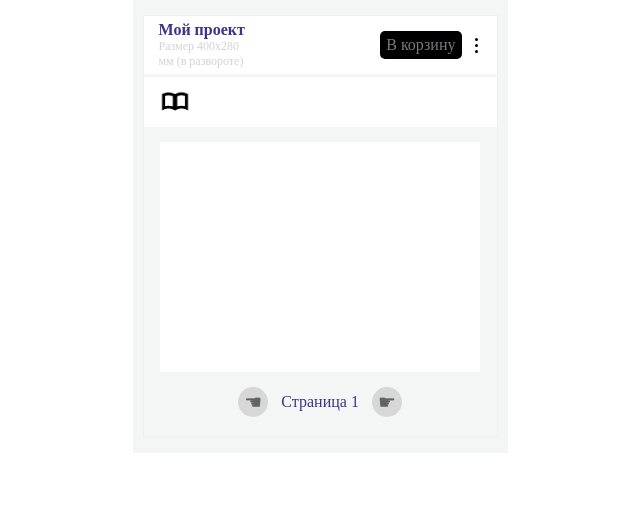
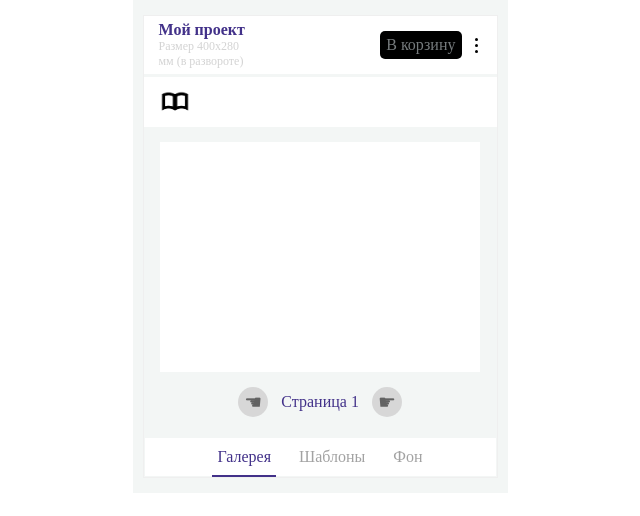
Before and after one commit to Aegis020404/tsc_test, a React (Create React App) app: page / in a window 1280 px wide. Shown: the top 516 px of the page, without its empty margins (320-960 px from the left). Built offline with nearby package versions, Linux system fonts and the light colour scheme.

Commit message:
add ThemesNav

```diff
--- a/src/components/Lists.tsx
+++ b/src/components/Lists.tsx
@@ -1,11 +1,13 @@
 import React from 'react';
 import cl from '../styles/Lists.module.css';
 import Pagination from "./ui/Pagination";
+import Themes from "./Themes/Themes";
 
 const Lists = () => {
     return (
         <div className={cl.Lists}>
             <Pagination/>
+            <Themes/>
         </div>
     );
 };
--- /dev/null
+++ b/src/components/Themes/Themes.tsx
@@ -0,0 +1,15 @@
+import React from 'react';
+import cl from '../../styles/Themes/Themes.module.css';
+import ThemesNav from "./ThemesNav";
+import ThemesViewer from "./ThemesViewer";
+
+const Themes = () => {
+    return (
+        <div className={cl.Themes}>
+            <ThemesNav/>
+            <ThemesViewer/>
+        </div>
+    );
+};
+
+export default Themes;
--- /dev/null
+++ b/src/components/Themes/ThemesNav.tsx
@@ -0,0 +1,14 @@
+import React from 'react';
+import cl from '../../styles/Themes/ThemesNav.module.css';
+
+const ThemesNav = () => {
+    return (
+        <div className={cl.ThemesNav}>
+            <div className={cl.nav_selected}>Галерея</div>
+            <div className={cl.nav}>Шаблоны</div>
+            <div className={cl.nav}>Фон</div>
+        </div>
+    );
+};
+
+export default ThemesNav;
--- /dev/null
+++ b/src/components/Themes/ThemesViewer.tsx
@@ -0,0 +1,12 @@
+import React from 'react';
+import cl from '../../styles/Themes/ThemesViewer.module.css';
+
+const ThemesViewer = () => {
+    return (
+        <div className={cl.ThemesViewer}>
+
+        </div>
+    );
+};
+
+export default ThemesViewer;
--- /dev/null
+++ b/src/styles/Themes/Themes.module.css
@@ -0,0 +1,3 @@
+.Themes {
+    background: white;
+}
--- /dev/null
+++ b/src/styles/Themes/ThemesNav.module.css
@@ -0,0 +1,31 @@
+.ThemesNav {
+    display: flex;
+    justify-content: center;
+    gap: 28px;
+    padding: 10px;
+    border:1px solid #F3F6F5;
+
+}
+.nav {
+    color: #a2a2a2;
+    cursor: pointer;
+    transition: all .3s ;
+}
+.nav:hover {
+    color: #423189;
+}
+
+.nav_selected {
+    color: #423189;
+    position: relative;
+}
+
+.nav_selected:before {
+    content: "";
+    position: absolute;
+    width: 120%;
+    height: 2px;
+    background: #423189;
+    bottom: -11px;
+    left: -10%;
+}
```
Also changed, not shown: src/styles/Themes/ThemesViewer.module.css (added).
